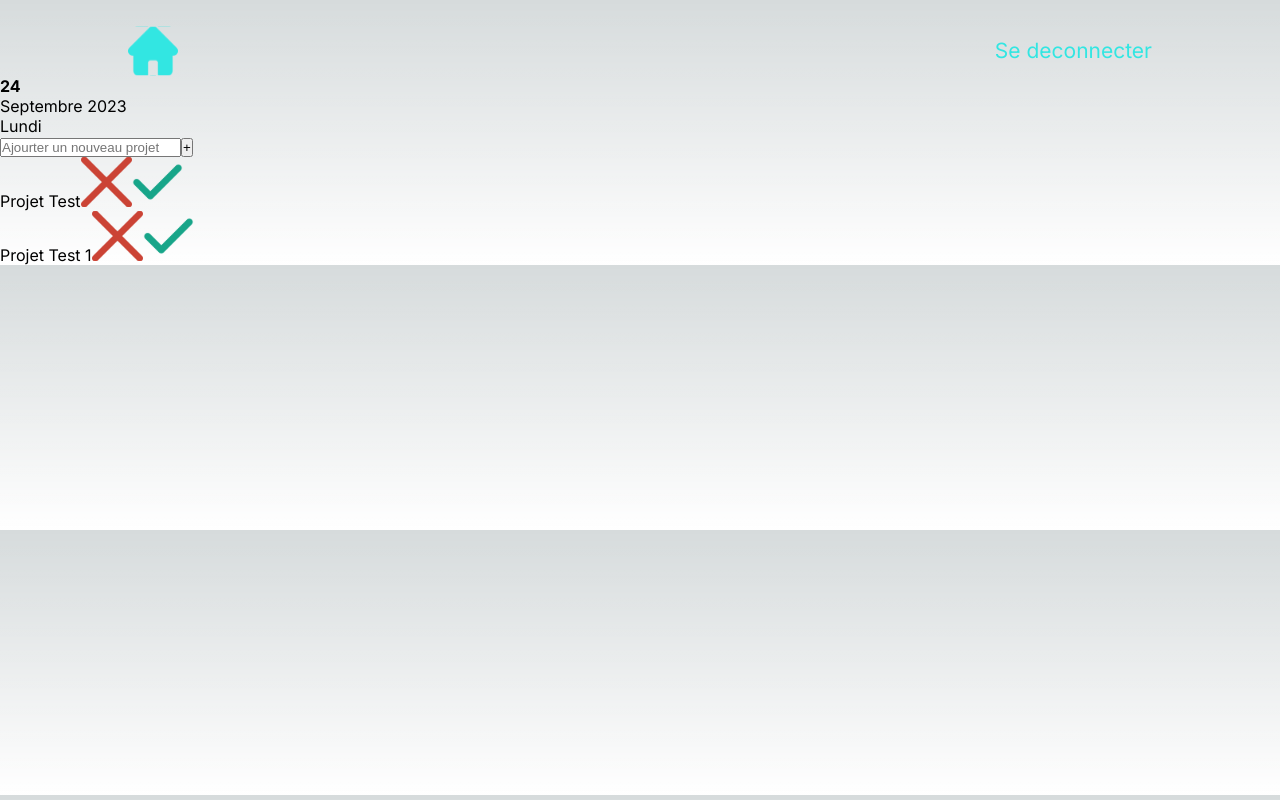
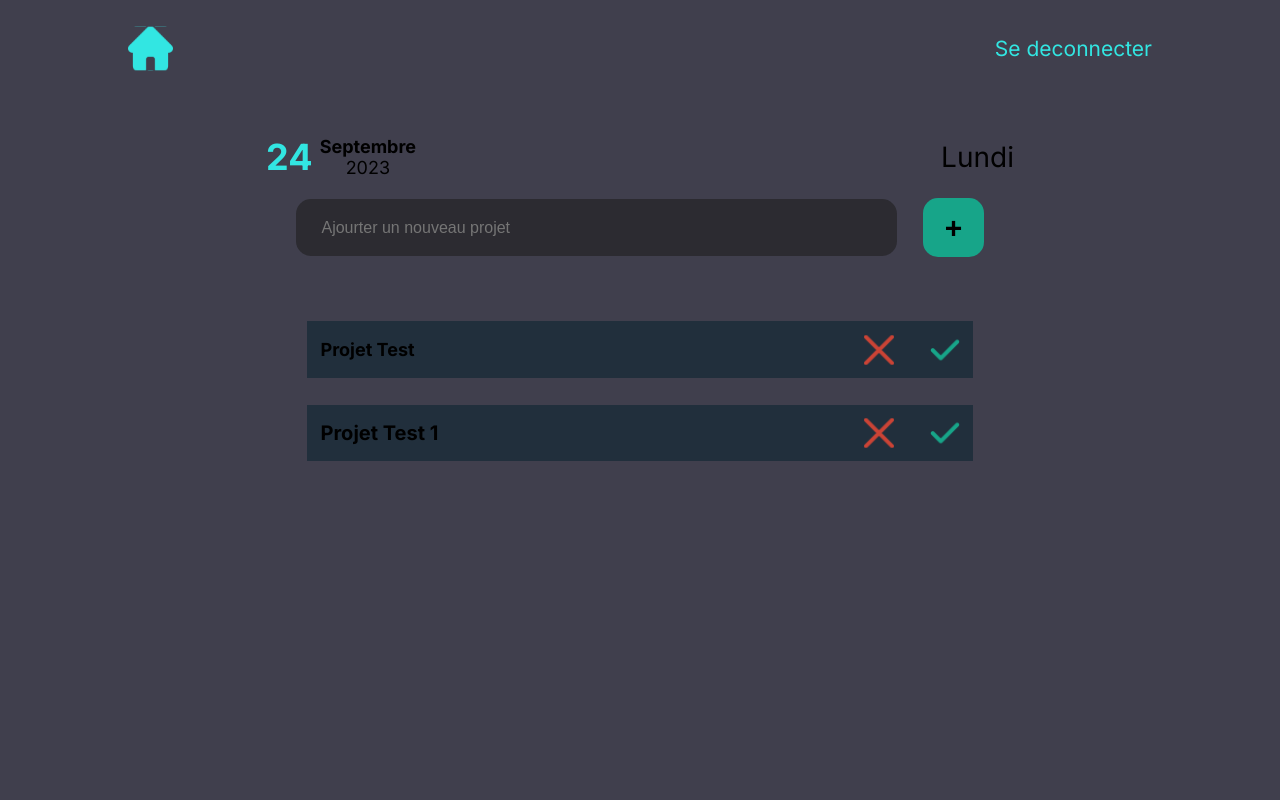
Before and after one commit to Dar-rius/todoo, a Next.js app: page / in a window 1280 px wide. Built offline with nearby package versions, Linux system fonts and the light colour scheme.

Commit message:
do style home  page

```diff
--- a/app/page.tsx
+++ b/app/page.tsx
@@ -7,50 +7,114 @@ import Link from "next/link";
 
 export default function Home() {
   return (
-    <main >
+    <main>
       <Header/>
-      <section>
+      <section className={styles.sec}>
+        <div style={{
+          display:"flex",
+          justifyContent:"space-around",
+          alignItems:"center",
+          marginBottom:"1.5%",
+        }}>
+          <div  style={{
+            display:"flex",
+            alignItems:"center",
+          }}>
+            <strong
+              style={{
+                color:"#32E6E2",
+                fontSize:"36px",
+                marginRight:"5%"
+              }}
+            >24</strong>
+            <div style={{
+              fontSize:"18px"
+            }}>
+              <strong>
+                Septembre
+              </strong>
               <div>
-          <div>
-            <strong>24</strong>
-            <div>
-              Septembre
                 2023
               </div>
             </div>
+          </div>
 
-          <div>
+          <div style={{
+            fontSize:"28px"
+          }}>
             Lundi
           </div>
         </div>
 
-        <div>
+        <div className={styles.sec2}>
           <input placeholder="Ajourter un nouveau projet" />
           <button>+</button>
         </div>
 
-        <div>
-          <Link href={""}>Projet Test</Link>
+        <div style={{
+          display:"flex",
+          flexDirection:"column",
+          justifyContent:"center",
+          marginRight:"24%",
+          marginLeft:"24%",
+        }}>
+          <div className={styles.projects}>
+            <Link href={""}
+                  style={{
+                    fontSize:"18px",
+                    fontWeight:"bold"
+                  }}
+            >Projet Test
+            </Link>
+
+            <div style={{
+              width:"15%",
+              display:"flex",
+              justifyContent:"space-between",
+              alignItems:"center",
+            }}>
               <Image
                   src={Close}
                   alt={"Fermer"}
+                  width={30}
+                  height={30}
               />
               <Image
                   src={Check}
                   alt={"Finish"}
+                  width={30}
+                  height={30}
               />
             </div>
+          </div>
 
-        <div>
-          <Link href={""}>Projet Test 1</Link>
+          <div className={styles.projects}>
+          <Link href={""}
+            style={{
+              fontSize:"20px",
+              fontWeight:"bold"
+            }}
+            >Projet Test 1</Link>
+            <div style={{
+                  width:"15%",
+                  display:"flex",
+                  justifyContent:"space-between",
+                  alignItems:"center",}}
+            >
               <Image
                   src={Close}
                   alt={"Fermer"}
+                  width={30}
+                  height={30}
               />
               <Image
                   src={Check}
                   alt={"Finish"}
+                  width={30}
+                  height={30}
               />
+            </div>
+          </div>
         </div>
       </section>
     </main>
--- a/app/styles/globals.css
+++ b/app/styles/globals.css
@@ -87,12 +87,7 @@ body {
 
 body {
   color: rgb(var(--foreground-rgb));
-  background: linear-gradient(
-      to bottom,
-      transparent,
-      rgb(var(--background-end-rgb))
-    )
-    rgb(var(--background-start-rgb));
+  background-color: #403F4D;
 }
 
 a {
--- a/app/styles/header.module.css
+++ b/app/styles/header.module.css
@@ -2,6 +2,7 @@
     margin-left: 10%;
     margin-right: 10%;
     margin-top: 2%;
+    margin-bottom: 5%;
 }
 
 .box{
--- /dev/null
+++ b/app/styles/page.module.css
@@ -0,0 +1,38 @@
+.sec{
+    text-align: center;
+}
+
+.sec2{
+    display: flex;
+    align-items: center;
+    justify-content: center;
+    margin-bottom: 5%;
+}
+
+.sec2 input{
+    margin-right: 2%;
+    border: none;
+    border-radius: 15px;
+    background: rgba(30, 30, 30, 0.60);
+    padding: 1.5% 4% 1.5% 2%;
+    font-size: 16px;
+    width: 47%;
+}
+
+.sec2 button{
+    border-radius: 15px;
+    border: none;
+    padding: 1% 1.7% 1% 1.7%;;
+    font-size: 30px;
+    font-weight: bolder;
+    background-color: #17A589;
+}
+
+.projects{
+    display: flex;
+    justify-content: space-between;
+    align-items: center;
+    background: #212F3C;
+    padding: 2%;
+    margin-bottom: 4%;
+}
--- a/components/header.tsx
+++ b/components/header.tsx
@@ -9,8 +9,8 @@ export default function Header(){
             <div className={styles.box}>
                 <Image
                     src={Home}
-                    height={50}
-                    width={50}
+                    height={45}
+                    width={45}
                     alt={"home page"}
                 />
 
```
Lines whose indentation alone changed are shown as unchanged.
